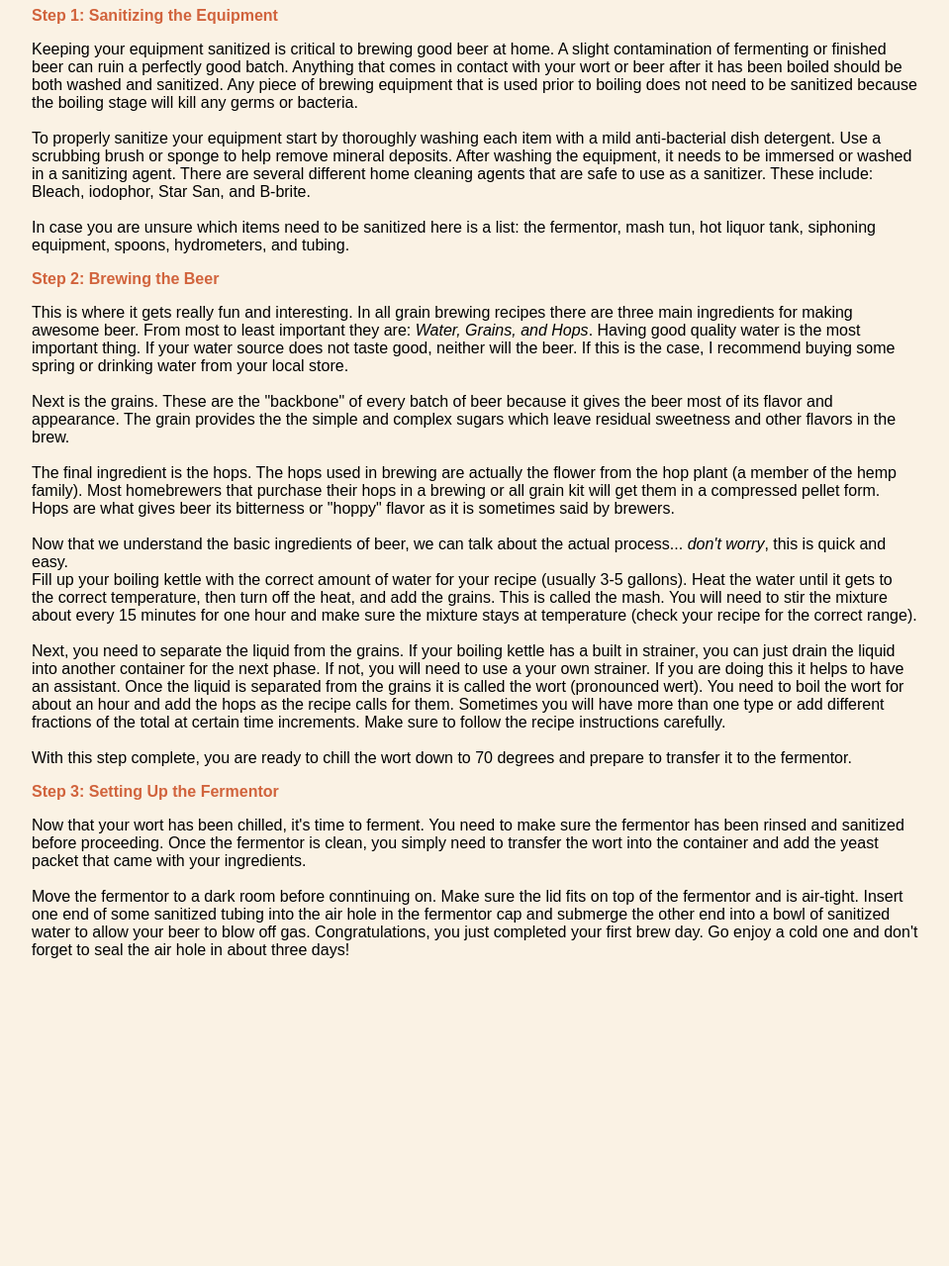
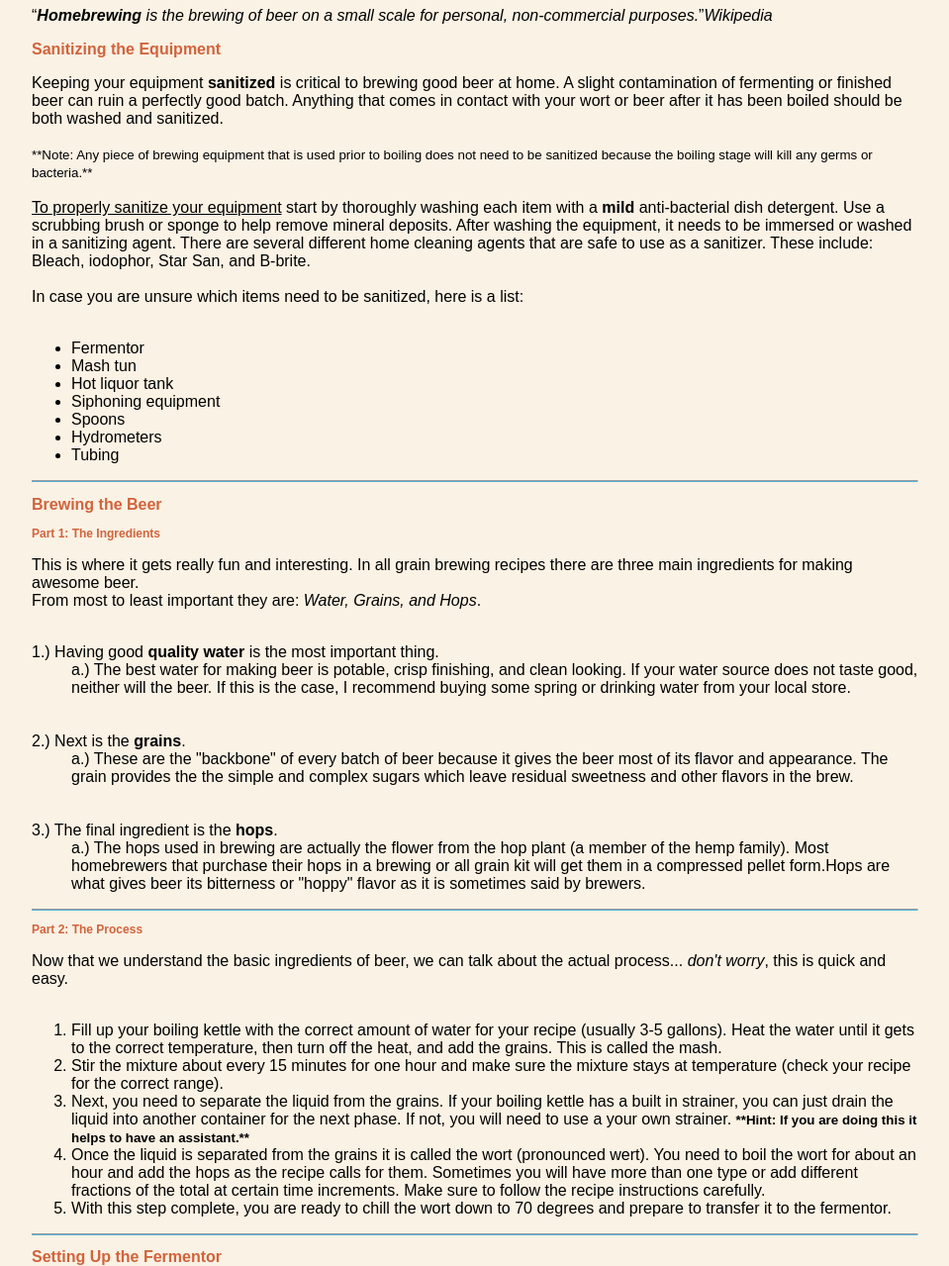
Before and after one commit to jwadsack/jwadsack.github.io, a plain HTML site: page index.html in a window 1280 px wide. Shown: the part 390-1669 px from the top of the page at 99% size, without its empty margins (160-1119 px from the left). Before the commit the page ends 1375 px from the top, so only its background shows below. Drawn offline with Linux system fonts and the light colour scheme.

Commit message:
Week 3
Changes for Chapter 5

```diff
--- a/index.html
+++ b/index.html
@@ -26,63 +26,119 @@
    font-size: 1em;
 }
 
+  h3 {
+   color: #d1633c;
+   font-size: .75em;
+}
+
+  h4 {
+   color: #6495ed;
+   font-size: 1em;
+}
+
+  hr {
+   border-bottom: 1px solid #57b1dc;
+}
   </style>
 
 </head>
 
 <body>
-<h1><img src ="mashtun.jpg" alt="Brew Day mashtun"><br>3 Steps to a Successful Brew Day</h1>
+<h1><img src ="mashtun.jpg" alt="Brew Day mashtun"><br>3 Concepts For A Successful Brewday</h1>
+<section id="whatishomebrewing"><p><q><dfn><b>Homebrewing</b></dfn> <em>is the brewing of beer on a small scale for personal, non-commercial purposes.</em></q><cite>Wikipedia</cite></p>
 
+<section id="sanitizing">
+<h2>
+Sanitizing the Equipment</h2>
 
-<h2>
-Step 1: Sanitizing the Equipment</h2>
-
-<p>Keeping your equipment sanitized is critical to brewing good beer at home. A slight contamination of fermenting or finished beer can ruin a perfectly good batch.
-Anything that comes in contact with your wort or beer after it has been boiled should be both washed and sanitized. Any piece of brewing equipment that is used prior to boiling
-does not need to be sanitized because the boiling stage will kill any germs or bacteria.<br>
+<p>Keeping your equipment <strong>sanitized</strong> is critical to brewing good beer at home. A slight contamination of fermenting or finished beer can ruin a perfectly good batch.
+Anything that comes in contact with your wort or beer after it has been boiled should be both washed and sanitized.<br>
 <br>
-To properly sanitize your equipment start by thoroughly washing each item with a mild anti-bacterial dish detergent. Use a scrubbing brush or sponge to help remove mineral deposits.
+<small>**Note: Any piece of brewing equipment that is used prior to boiling does not need to be sanitized because the boiling stage will kill any germs or bacteria.**</small><br>
+<br>
+<u>To properly sanitize your equipment</u> start by thoroughly washing each item with a <b>mild</b> anti-bacterial dish detergent. Use a scrubbing brush or sponge to help remove mineral deposits.
 After washing the equipment, it needs to be immersed or washed in a sanitizing agent. There are several different home cleaning agents that are safe to use as a sanitizer.
 These include: Bleach, iodophor, Star San, and B-brite.<br>
 <br>
-In case you are unsure which items need to be sanitized here is a list: the fermentor, mash tun, hot liquor tank, siphoning equipment, spoons, hydrometers, and tubing.
+In case you are unsure which items need to be sanitized, here is a list:<br>
+<br>
+<ul>
+<li>Fermentor</li>
+<li>Mash tun</li>
+<li>Hot liquor tank</li>
+<li>Siphoning equipment</li>
+<li>Spoons</li>
+<li>Hydrometers</li>
+<li>Tubing</li>
+</ul>
 </p>
+</section>
+<hr>
 
+<section id="brewing part1">
+<h2>Brewing the Beer</h2>
+<h3>Part 1: The Ingredients</h3>
 
+<p>This is where it gets really fun and interesting. In all grain brewing recipes there are three main ingredients for making awesome beer.<br>From most to least important they are: <em>Water, Grains, and Hops</em>.<br>
+<br>
+<dl>
+<dt>1.) Having good <b>quality water</b> is the most important thing.<dt>
+<dd>a.) The best water for making beer is potable, crisp finishing, and clean looking. If your water source does not taste good, neither will the beer. If this is the case, I recommend buying some spring or drinking water from your local store.</dd><br>
+<br>
+<dt>2.) Next is the <b>grains</b>.
+<dd>a.) These are the "backbone" of every batch of beer because it gives the beer most of its flavor and appearance. The grain provides the the simple and complex sugars which leave residual sweetness and other flavors in the brew.</dd><br>
+<br>
+<dt>3.) The final ingredient is the <b>hops</b>.<br>
+<dd>a.) The hops used in brewing are actually the flower from the hop plant (a member of the hemp family). Most homebrewers that purchase their hops in a brewing or all grain kit will get them in a compressed pellet form.Hops are what gives beer its bitterness or "hoppy" flavor as it is sometimes said by brewers.</dd>
+</dl>
+</p>
+</section>
+<hr>
 
-<h2>Step 2: Brewing the Beer</h2>
-
-<p>This is where it gets really fun and interesting. In all grain brewing recipes there are three main ingredients for making awesome beer.
-From most to least important they are: <em>Water, Grains, and Hops</em>. Having good quality water is the most important thing.
-If your water source does not taste good, neither will the beer. If this is the case, I recommend buying some spring or drinking water from your local store.<br>
+<section id="brewing part2">
+<h3>Part 2: The Process</h3>
+<p>
+Now that we understand the basic ingredients of beer, we can talk about the actual process... <em>don't worry</em>, this is quick and easy.<br>
 <br>
-Next is the grains. These are the "backbone" of every batch of beer because it gives the beer most of its flavor and appearance.
-The grain provides the the simple and complex sugars which leave residual sweetness and other flavors in the brew.<br>
-<br>
-The final ingredient is the hops. The hops used in brewing are actually the flower from the hop plant (a member of the hemp family).
-Most homebrewers that purchase their hops in a brewing or all grain kit will get them in a compressed pellet form.
-Hops are what gives beer its bitterness or "hoppy" flavor as it is sometimes said by brewers.<br>
-<br>
-Now that we understand the basic ingredients of beer, we can talk about the actual process... <em>don't worry</em>, this is quick and easy.<br>
-Fill up your boiling kettle with the correct amount of water for your recipe (usually 3-5 gallons). Heat the water until it gets to the correct temperature, then turn off the heat, and add the grains. This is called the mash. You will need to stir the mixture about every 15 minutes for one hour and make sure the mixture stays at temperature (check your recipe for the correct range).<br>
-<br>
-Next, you need to separate the liquid from the grains. If your boiling kettle has a built in strainer, you can just drain the liquid into another container for the next phase. If not, you will need to use a your own strainer. If you are doing this it helps to have an assistant.
-Once the liquid is separated from the grains it is called the wort (pronounced wert). You need to boil the wort for about an hour and add the hops as the recipe calls for them. Sometimes you will have more than one type or add different fractions of the total at certain time increments. Make sure to follow the recipe instructions carefully.<br>
-<br>
-With this step complete, you are ready to chill the wort down to 70 degrees and prepare to transfer it to the fermentor.
+<ol>
+<li>Fill up your boiling kettle with the correct amount of water for your recipe (usually 3-5 gallons). Heat the water until it gets to the correct temperature, then turn off the heat, and add the grains. This is called the mash.</li>
+<li>Stir the mixture about every 15 minutes for one hour and make sure the mixture stays at temperature (check your recipe for the correct range).</li>
+<li>Next, you need to separate the liquid from the grains. If your boiling kettle has a built in strainer, you can just drain the liquid into another container for the next phase. If not, you will need to use a your own strainer.
+<small><strong>**Hint: If you are doing this it helps to have an assistant.**</strong></small></li>
+<li>Once the liquid is separated from the grains it is called the wort (pronounced wert). You need to boil the wort for about an hour and add the hops as the recipe calls for them. Sometimes you will have more than one type or add different fractions of the total at certain time increments. Make sure to follow the recipe instructions carefully.</li>
+<li>With this step complete, you are ready to chill the wort down to 70 degrees and prepare to transfer it to the fermentor.</li>
+</ol>
 
 </p>
+</section>
+<hr>
 
-<h2>Step 3:
-
+<section id="fermentor">
+<h2>
 Setting Up the Fermentor</h2>
 
 <p>Now that your wort has been chilled, it's time to ferment. You need to make sure the fermentor has been rinsed and sanitized before proceeding. Once the fermentor is clean, you simply need to transfer the wort into the container and add the yeast packet that came with your ingredients.<br>
 <br>
-Move the fermentor to a dark room before conntinuing on. Make sure the lid fits on top of the fermentor and is air-tight. Insert one end of some sanitized tubing into the air hole in the fermentor cap and submerge the other end into a bowl of sanitized water to allow your beer to blow off gas. Congratulations, you just completed your first brew day.
+Move the fermentor to a dark room before continuing on. Make sure the lid fits on top of the fermentor and is air-tight. Insert one end of some sanitized tubing into the air hole in the fermentor cap and submerge the other end into a bowl of sanitized water to allow your beer to blow off gas. Congratulations, you just completed your first brew day.
 Go enjoy a cold one and don't forget to seal the air hole in about three days!
 
 </p>
+</section>
+<hr>
+
+<section id="videos">
+<h4>Brewing Videos</h4>
+<p>
+<ul>
+<li><address><a href="https://www.youtube.com/watch?annotation_id=annotation_4204485357&feature=iv&src_vid=ZYOaZ8g8-ho&v=o8hRjBVK8fE">Required Equipment</a></address></li>
+<li><address><a href="https://www.youtube.com/watch?v=ZYOaZ8g8-ho">Brew Day Demonstration</a></address></li>
+</ul>
+</p>
+</section>
+
+
+<footer>
+<div id="about"><p><small>All content copyright &copy; 2016 <address> Contributed by: <a href="https://www.facebook.com/wadsack1">Jonathan Wadsack</a></address></small></p></footer>
 
 </body>
 
```
Also changed, not shown: Brew Day Page/index.html (deleted, +0 -145 lines), Brew Day Page/mashtun.jpg (deleted).
